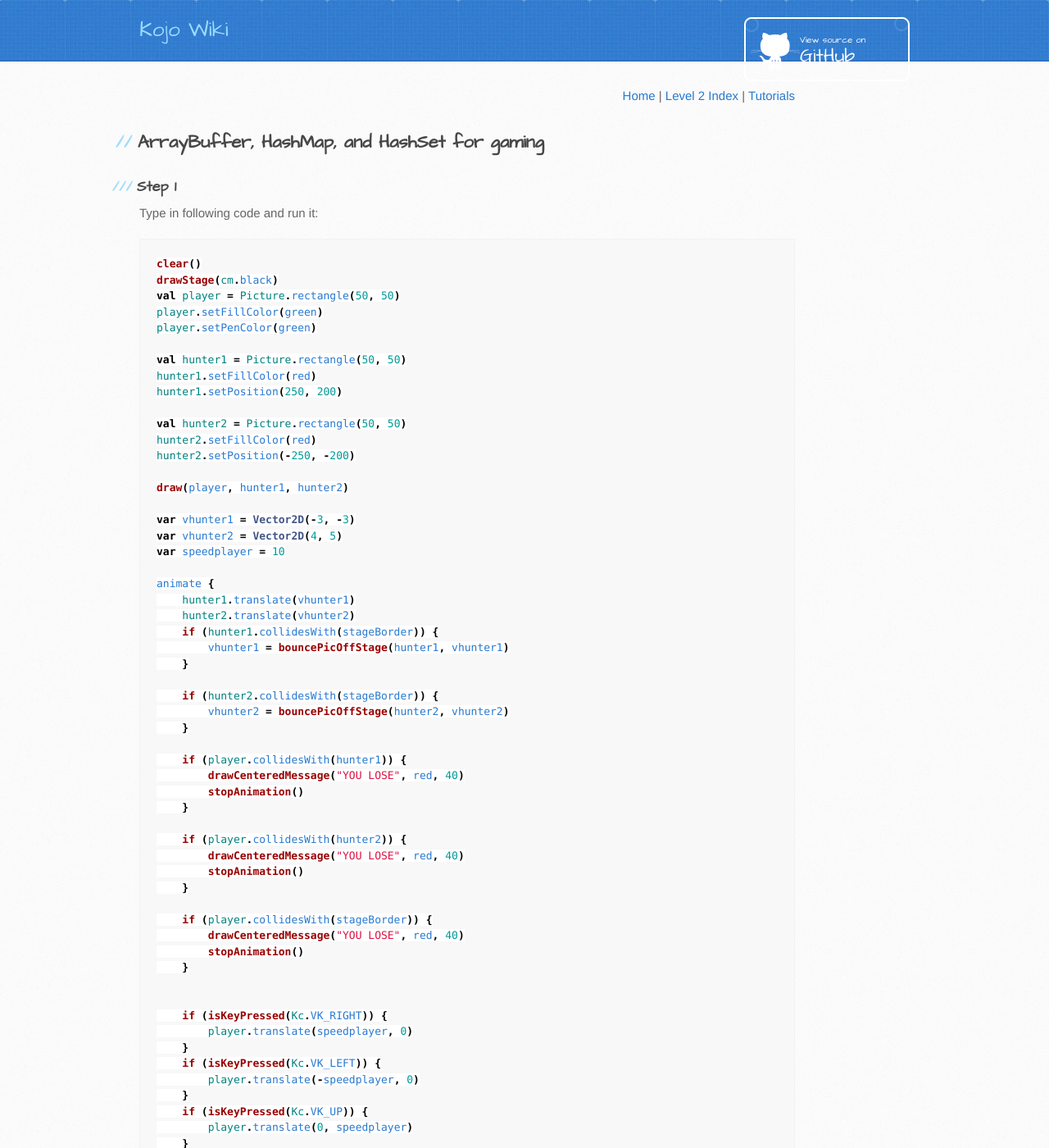
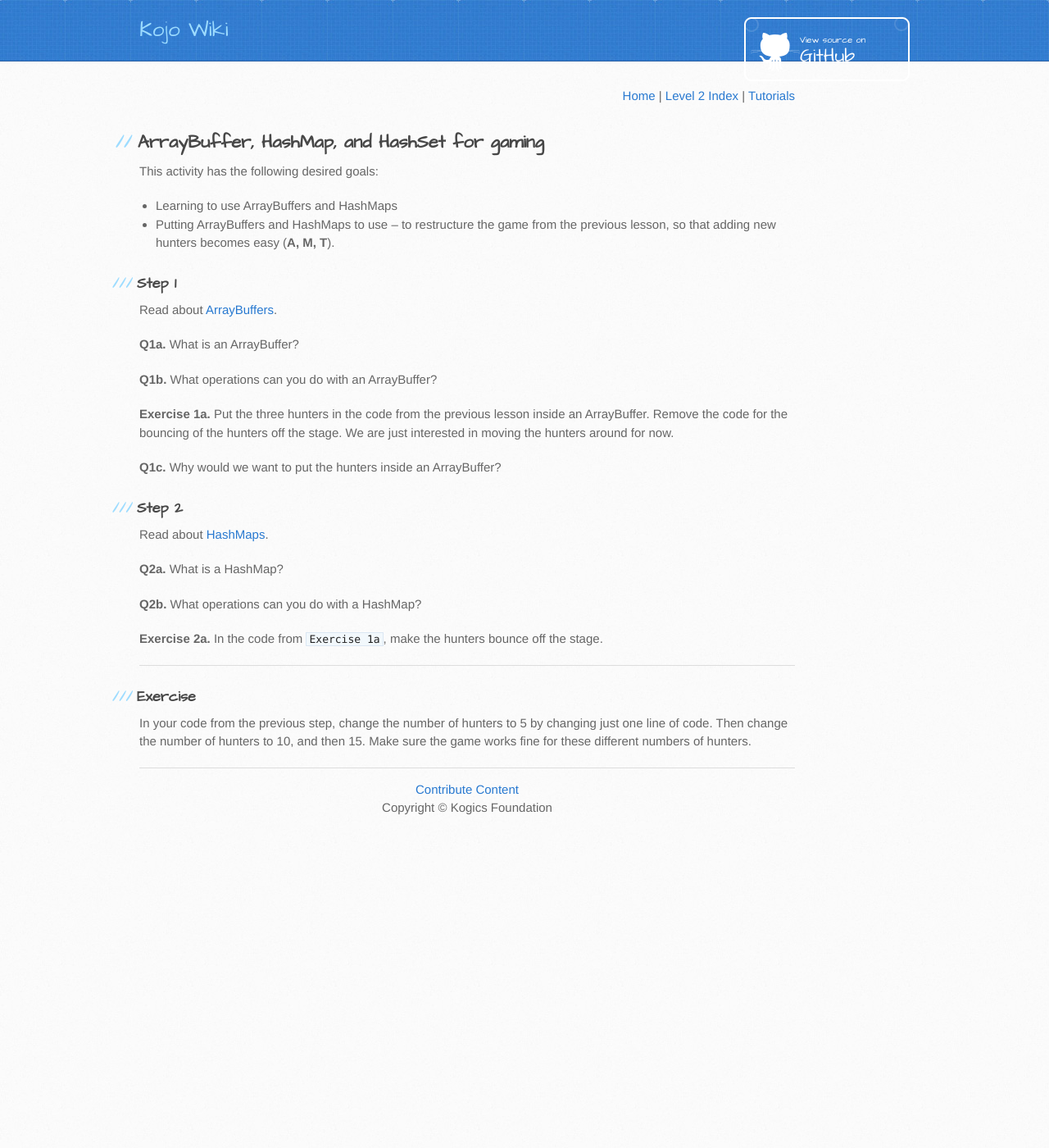
Before and after one commit to kojodoc/kojodoc.github.io, a Jekyll site: the page built from tutorials/lessons-level2/abuffer-hmap-hset.md, in a window 1280 px wide and 1400 px high. Shown: the whole window at 82% size. Built offline with Jekyll 4.4.1, drawn with Linux system fonts in a browser that asks for light colours; our own code applies the rules of GitHub Pages for plain Markdown files; the repository's description, which GitHub fills in, is left out; some of the changed text lies outside the part shown.

Commit message:
Add to lesson plans.

````diff
--- a/tutorials/lessons-level2/abuffer-hmap-hset.md
+++ b/tutorials/lessons-level2/abuffer-hmap-hset.md
@@ -4,105 +4,34 @@
 
 ## ArrayBuffer, HashMap, and HashSet for gaming
 
+This activity has the following desired goals:
+* Learning to use ArrayBuffers and HashMaps
+* Putting ArrayBuffers and HashMaps to use -- to restructure the game from the previous lesson, so that adding new hunters becomes easy (**A, M, T**).
+
 ### Step 1
-Type in following code and run it:
 
-```scala
-clear()
-drawStage(cm.black)
-val player = Picture.rectangle(50, 50)
-player.setFillColor(green)
-player.setPenColor(green)
+Read about [ArrayBuffers](../../reference/abuffer-hmap-hset.html).
 
-val hunter1 = Picture.rectangle(50, 50)
-hunter1.setFillColor(red)
-hunter1.setPosition(250, 200)
+**Q1a.** What is an ArrayBuffer?
 
-val hunter2 = Picture.rectangle(50, 50)
-hunter2.setFillColor(red)
-hunter2.setPosition(-250, -200)
+**Q1b.** What operations can you do with an ArrayBuffer?
 
-draw(player, hunter1, hunter2)
+**Exercise 1a.** Put the three hunters in the code from the previous lesson inside an ArrayBuffer. Remove the code for the bouncing of the hunters off the stage. We are just interested in moving the hunters around for now.
 
-var vhunter1 = Vector2D(-3, -3)
-var vhunter2 = Vector2D(4, 5)
-var speedplayer = 10
-
-animate {
-    hunter1.translate(vhunter1)
-    hunter2.translate(vhunter2)
-    if (hunter1.collidesWith(stageBorder)) {
-        vhunter1 = bouncePicOffStage(hunter1, vhunter1)
-    }
-
-    if (hunter2.collidesWith(stageBorder)) {
-        vhunter2 = bouncePicOffStage(hunter2, vhunter2)
-    }
-
-    if (player.collidesWith(hunter1)) {
-        drawCenteredMessage("YOU LOSE", red, 40)
-        stopAnimation()
-    }
-
-    if (player.collidesWith(hunter2)) {
-        drawCenteredMessage("YOU LOSE", red, 40)
-        stopAnimation()
-    }
-
-    if (player.collidesWith(stageBorder)) {
-        drawCenteredMessage("YOU LOSE", red, 40)
-        stopAnimation()
-    }
-
-
-    if (isKeyPressed(Kc.VK_RIGHT)) {
-        player.translate(speedplayer, 0)
-    }
-    if (isKeyPressed(Kc.VK_LEFT)) {
-        player.translate(-speedplayer, 0)
-    }
-    if (isKeyPressed(Kc.VK_UP)) {
-        player.translate(0, speedplayer)
-    }
-    if (isKeyPressed(Kc.VK_DOWN)) {
-        player.translate(0, -speedplayer)
-    }
-}
-
-showGameTime(10, "YOU WIN", green, 25)
-activateCanvas()
-```
-
-**Q1a.** Which lines in the above code are used to set up the game stage?
-
-**Q1b.** Which lines in the above code are used to move the hunters around on the stage?
-
-**Q1c.** Which lines in the above code are used to move the player around on the stage?
-
-**Q1d.** Which lines in the above code are used to check if the player has lost the game?
-
-**Q1e.** Which lines in the above code are used to check if the player has won the game?
-
-**Exercise 1a.** Add a third hunter to the code above
+**Q1c.** Why would we want to put the hunters inside an ArrayBuffer?
 
 ### Step 2
 
-Read about [ArrayBuffers](../../reference/abuffer-hmap-hset.html).
-
-**Q2a.** What is an ArrayBuffer?
-
-**Q2b.** What operations can you do with an ArrayBuffer?
-
-**Exercise 2a.** Put the three hunters in the code from `Exercise 1a` inside an ArrayBuffer. Remove the code for the bouncing of the hunters off the stage. We are just interested in moving the hunters around for now.
-
-**Q2c.** Why would we want to put the hunters inside an ArrayBuffer?
-
-### Step 3
-
 Read about [HashMaps](../../reference/abuffer-hmap-hset.html#hashmap).
 
-**Q3a.** What is a HashMap?
+**Q2a.** What is a HashMap?
 
-**Q3b.** What operations can you do with a HashMap?
+**Q2b.** What operations can you do with a HashMap?
 
-**Exercise 3a.** In the code from `Exercise 2a`, make the hunters bounce off the stage.
+**Exercise 2a.** In the code from `Exercise 1a`, make the hunters bounce off the stage.
+
+---
+
+### Exercise
+
+In your code from the previous step, change the number of hunters to 5 by changing just one line of code. Then change the number of hunters to 10, and then 15. Make sure the game works fine for these different numbers of hunters.
````
Also changed, not shown: tutorials/lessons-level2/hunted.md (added, +97 -0 lines), tutorials/lessons-level2/index.md (+2 -2 lines).
